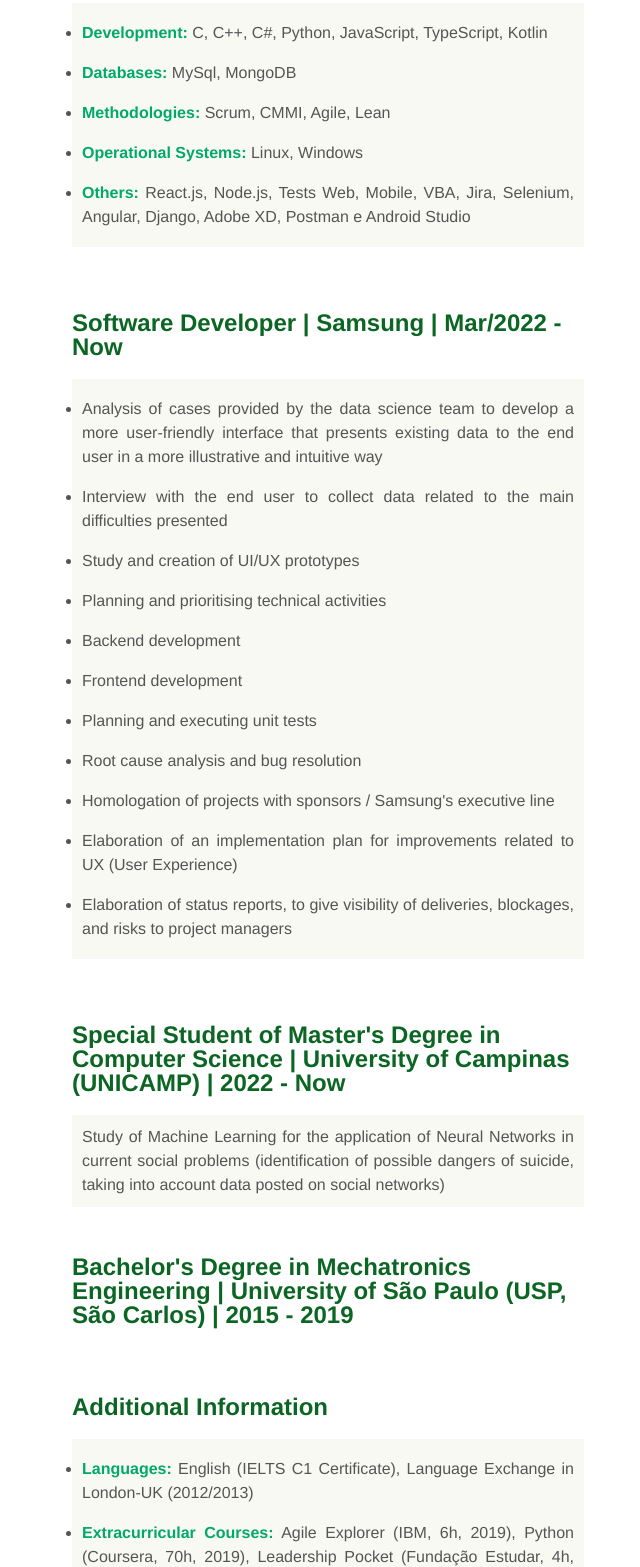
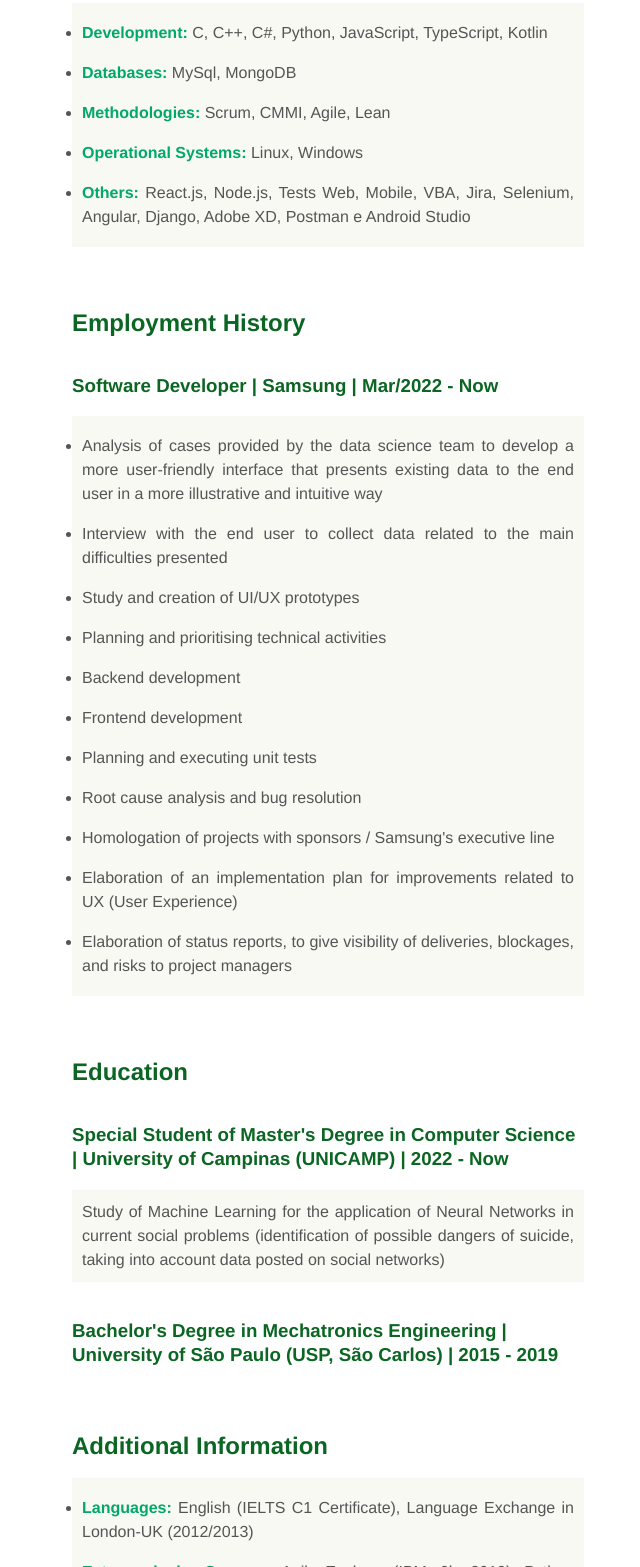
Before and after one commit to milqsimmer/CamilaQuadros.github.io, a plain HTML site: page index.html in a window 1280 px wide. Shown: the part 616-2183 px from the top of the page, without its empty margins (312-952 px from the left). Drawn offline with Linux system fonts and the light colour scheme.

Commit message:
Update index.html

```diff
--- a/index.html
+++ b/index.html
@@ -25,7 +25,8 @@
         </ul>
     </div>
     <div id="employment" class="textBlock">
-        <h2> Software Developer | Samsung | Mar/2022 - Now </h2>
+        <h2> Employment History </h2>
+        <h3> Software Developer | Samsung | Mar/2022 - Now </h3>
         <ul>
             <li> Analysis of cases provided by the data science team to develop a more user-friendly interface that presents existing data to the end user in a more illustrative and intuitive way </li>
             <li> Interview with the end user to collect data related to the main difficulties presented</li>
@@ -41,9 +42,10 @@
         </ul>
     </div>
     <div id="education" class="textBlock">
-        <h2> Special Student of Master's Degree in Computer Science | University of Campinas (UNICAMP) | 2022 - Now </h2>
+        <h2> Education </h2>
+        <h3> Special Student of Master's Degree in Computer Science | University of Campinas (UNICAMP) | 2022 - Now </h2>
         <p> Study of Machine Learning for the application of Neural Networks in current social problems (identification of possible dangers of suicide, taking into account data posted on social networks) </p>
-        <h2> Bachelor's Degree in Mechatronics Engineering | University of São Paulo (USP, São Carlos) | 2015 - 2019 </h2>
+        <h3> Bachelor's Degree in Mechatronics Engineering | University of São Paulo (USP, São Carlos) | 2015 - 2019 </h2>
     </div>
     <div id="infos" class="textBlock">
         <h2> Additional Information </h2>
```
